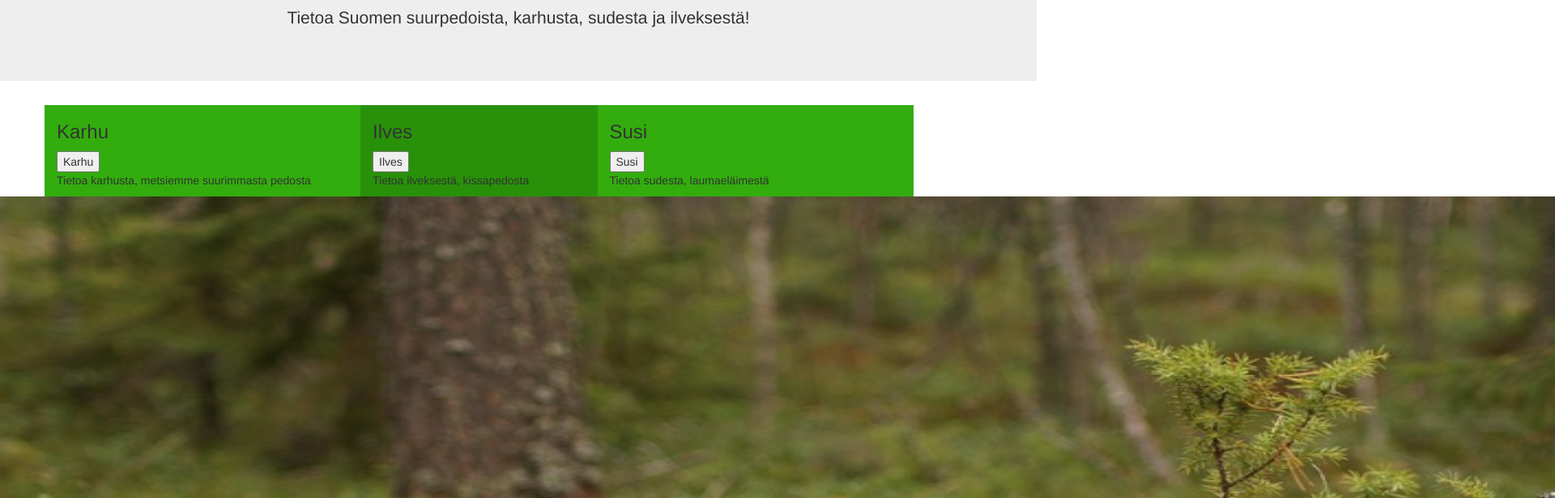
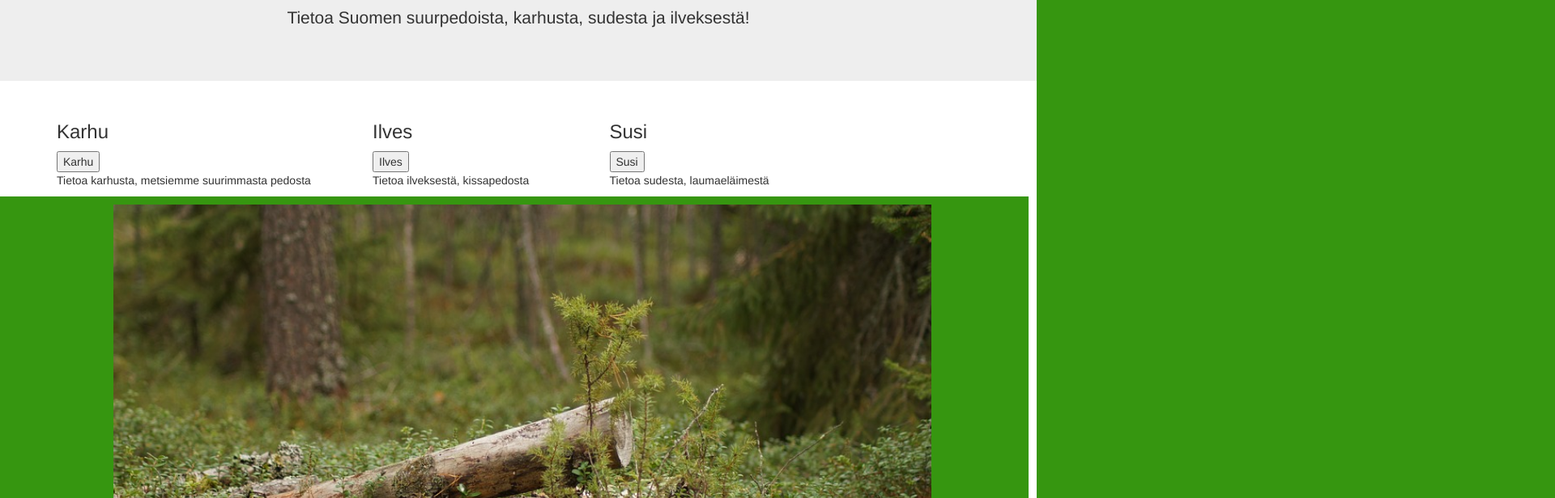
Before and after one commit to VilleKoiv/Bootstrap, a plain HTML site: page index.html in a window 1280 px wide. Shown: the part 140-756 px from the top of the page at 81% size, 1920 px wide, since content can reach past the window. Drawn offline with nearby package versions, Linux system fonts and the light colour scheme.

Commit message:
"etusivu" valmiiksi, kuvakansio&sivuille kansio

```diff
--- a/styles.css
+++ b/styles.css
@@ -1,14 +1,17 @@
-.col-sm-3 {
-    background-color: rgb(40, 145, 9);
-
+img {
+    width: 1269.5px;
+    height: 600px;
+    padding-left: 140px;
+    padding-right: 120px;
+    padding-top: 10px;
+    background-color: rgb(54, 150, 16);
+    margin-bottom: 0px;
 }
 
-.col-sm-4 {
-    background-color: rgb(50, 173, 13);
-
+.jumbotron{
+    background-color: rgb(54, 150, 16);
 }
 
-img {
-    width: 2600px;
-    height: 950px;
+html {
+    background-color: rgb(54, 150, 16);
 }
```
Also changed, not shown: pages/ilves.html (added).
